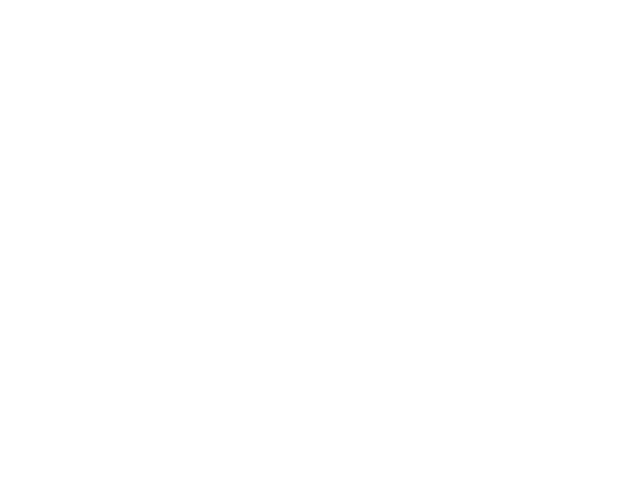
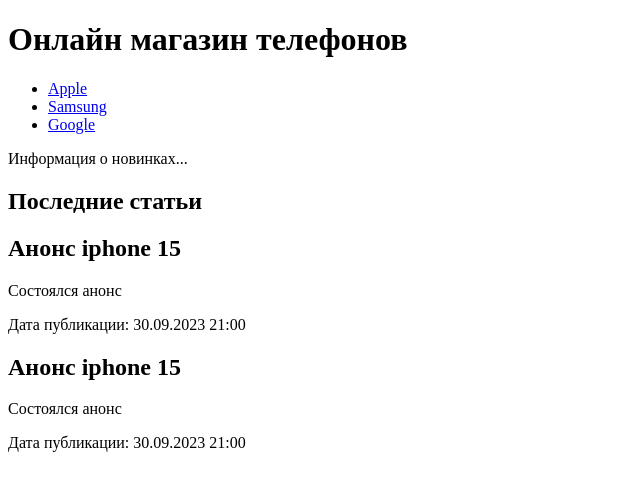
Before and after one commit to l-Andrey-l/WorkWithHtml, a plain HTML site: page index4.html in a window 1280 px wide. Shown: the whole page, without its empty margins (0-640 px from the left). Drawn offline with Linux system fonts and the light colour scheme.

Commit message:
Добавлена работа с новыми тэгами

```diff
--- a/index4.html
+++ b/index4.html
@@ -5,6 +5,159 @@
         <title>Document</title>
     </head>
     <body>
+        <!--
+            Сематическая структура страницы
+            Элемент article
+         -->
+         <!-- <article>
+
+            <h2>Lorem ipsum</h2>
+            <div>
+                Lorem ipsum dolor sit amet, consectetur adipisicing elit.
+                Ut, delectus quaerat excepturi, rerum eaque tenetur harum
+                provident quisquam aspernatur nihil rem quam ex quas nam
+                unde consequuntur tempore labore odio?
+            </div>
+            <div>
+                <h3>Комментарии: </h3>
+                1
+                <article>
+                    <h4>Неплохо</h4>
+                    <p>норм нагенерировал</p>
+                </article>
+                2
+                <article>
+                    <h4>Бред</h4>
+                    <p>зря время потерял</p>
+                </article>
+                3
+                <article>
+                    <h4>Неплохо</h4>
+                    <p>норм нагенерировал</p>
+                </article>
+            </div>
+
+         </article> -->
+
+         <!-- Элемент section -->
+
+
+         <!-- <article>
+            <h1>Lorem ipsum</h1>
+            <section>
+                <h2>Содержание</h2>
+                <div>
+                    Lorem ipsum dolor sit amet, consectetur adipisicing elit.
+                    Ut, delectus quaerat excepturi, rerum eaque tenetur harum
+                    provident quisquam aspernatur nihil rem quam ex quas nam
+                    unde consequuntur tempore labore odio?
+                </div>
+            </section>
+            <section>
+                <h3>Комментарии: </h3>
+                1
+                <article>
+                    <h4>Неплохо</h4>
+                    <p>норм нагенерировал</p>
+                </article>
+                2
+                <article>
+                    <h4>Бред</h4>
+                    <p>зря время потерял</p>
+                </article>
+                3
+                <article>
+                    <h4>Неплохо</h4>
+                    <p>норм нагенерировал</p>
+                </article>
+            </section>
+
+
+         </article> -->
+
+         <!-- Элемент nav -->
+
+         <!-- <nav>
+            <ul>
+                <li><a href="/">Главная</a></li>
+                <li><a href="/blog">Блог</a></li>
+                <li><a href="/contact">Контакты</a></li>
+            </ul>
+         </nav>
+
+         <article>
+            <header>
+                <h2>Рассказ в двух частях</h2>
+            </header>
+            <nav>
+                <ul>
+                    <li><a href="#part1">Часть 1</a></li>
+                    <li><a href="#part2">Часть 2</a></li>
+                </ul>
+            </nav>
+
+            <div>
+                <section id="part1">
+                    <h2>Часть 1</h2>
+                    <p>
+                        Lorem ipsum dolor sit amet consectetur adipisicing elit.
+                        Neque vitae minus iste repudiandae dolor veniam magni voluptate
+                        asperiores officia porro amet debitis culpa deleniti animi, fugit
+                        error reprehenderit vero repellat?
+                    </p>
+                </section>
+                <section id="part2">
+                    <h2>Часть 2</h2>
+                    <p>Lorem ipsum dolor sit amet consectetur adipisicing elit.
+                        Adipisci nemo impedit enim libero eum quasi officiis ducimus,
+                        inventore voluptates. Id veniam voluptates, at quod voluptatem
+                        dolorum aliquid commodi neque ut?
+                    </p>
+                </section>
+            </div>
+         </article>
+         <footer>
+            <p><a href="/license">Лицензионное соглашение</a></p>
+            <a href="/about">О сайте</a>
+            <p><small>© Copyright 2023 MyCorp.</small></p>
+         </footer> -->
+
+         <!-- header -->
+
+         <header>
+            <h1>Онлайн магазин телефонов</h1>
+            <nav>
+                <ul>
+                    <li><a href="#">Apple</a></li>
+                    <li><a href="#">Samsung</a></li>
+                    <li><a href="#">Google</a></li>
+                </ul>
+            </nav>
+         </header>
+         <div>
+            Информация о новинках...
+         </div>
+
+         <section>
+            <h1>Последние статьи</h1>
+            <!-- 1 -->
+            <article>
+                <h2>Анонс iphone 15</h2>
+                <p>Состоялся анонс</p>
+                <footer>
+                    Дата публикации: <time>30.09.2023 21:00</time>
+                </footer>
+            </article>
+            <!-- 2 -->
+            <article>
+                <h2>Анонс iphone 15</h2>
+                <p>Состоялся анонс</p>
+                <footer>
+                    Дата публикации: <time>30.09.2023 21:00</time>
+                </footer>
+            </article>
+         </section>
+
 
     </body>
 </html>
```
